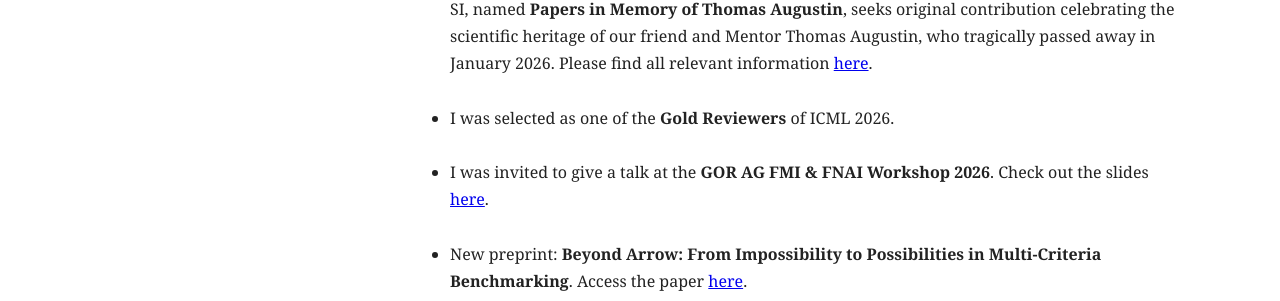
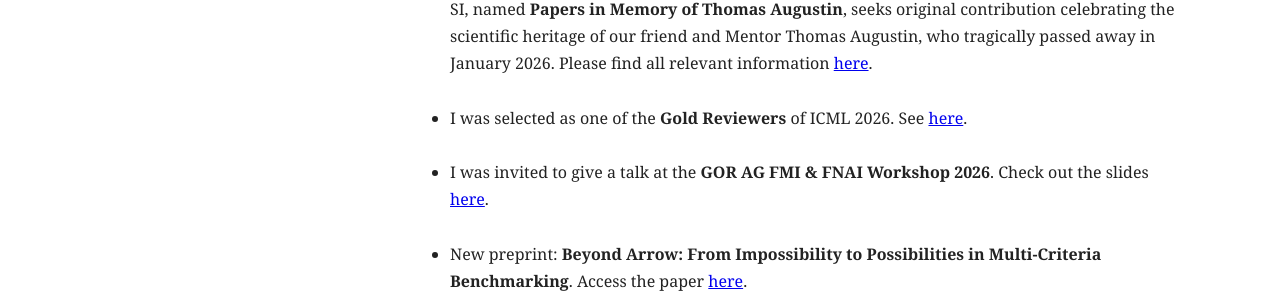
Before and after one commit to jansenc/jansenc.github.io, a Jekyll site: the page built from news/index.md, in a window 1280 px wide. Shown: the part 1406-1707 px from the top of the page. Built offline with Jekyll 4.4.1, drawn with Linux system fonts in a browser that asks for light colours.

Commit message:
Update index.md

```diff
--- a/news/index.md
+++ b/news/index.md
@@ -56,7 +56,7 @@ permalink: /news/
   </li>
    <br>
   <li>
-    I was selected as one of the <strong>Gold Reviewers</strong> of ICML 2026.
+    I was selected as one of the <strong>Gold Reviewers</strong> of ICML 2026. See <a href="/assets/icml_gold.png">here</a>.
   </li>
    <br>
   <li>
```
